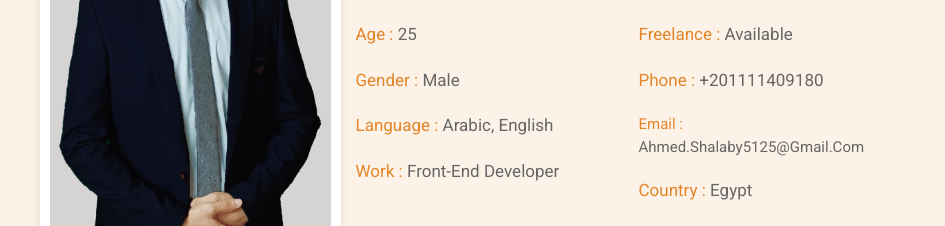
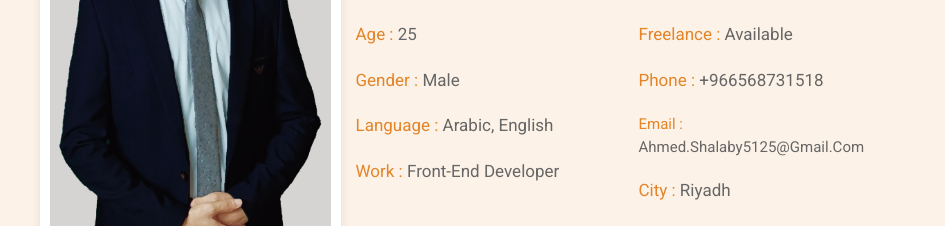
Before and after one commit to ah50a/my-portfolio, a plain HTML site: page index.html in a window 1280 px wide. Shown: the part 1099-1325 px from the top of the page, without its empty margins (317-1262 px from the left). Drawn offline with nearby package versions, Linux system fonts and the light colour scheme.

Commit message:
Update index.html

```diff
--- a/index.html
+++ b/index.html
@@ -77,9 +77,9 @@
                 </div>
                 <div class="box">
                     <p> <span> freelance : </span> available </p>
-                    <p> <span> phone : </span> +201111409180 </p>
+                    <p> <span> phone : </span> +966568731518 </p>
                     <p class="fs-4"> <span> email : </span> ahmed.shalaby5125@gmail.com </p>
-                    <p> <span> country : </span> egypt </p>
+                    <p> <span> city : </span> Riyadh </p>
                 </div>
             </div>
             <a href="files/cv shalaby.pdf" download rel="noopener noreferrer" target="_blank" class="btn">download CV</a>
```
